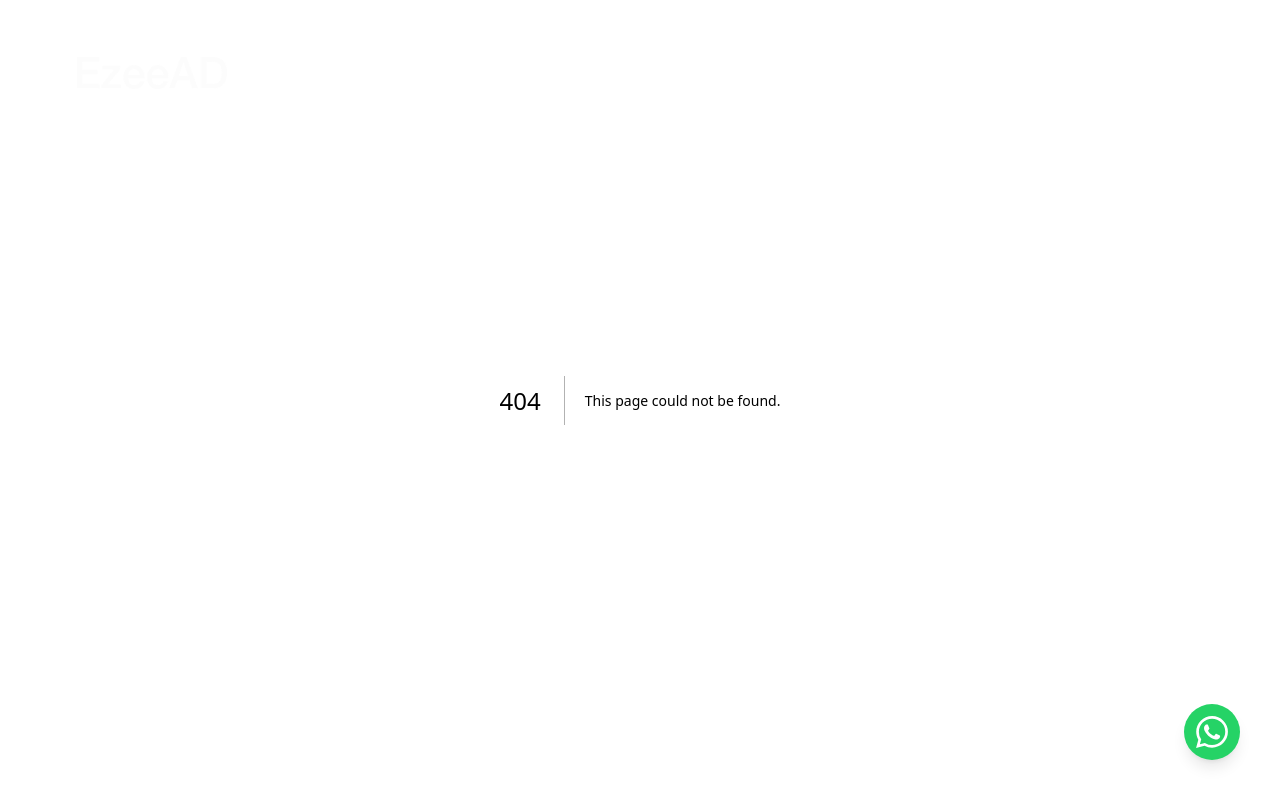
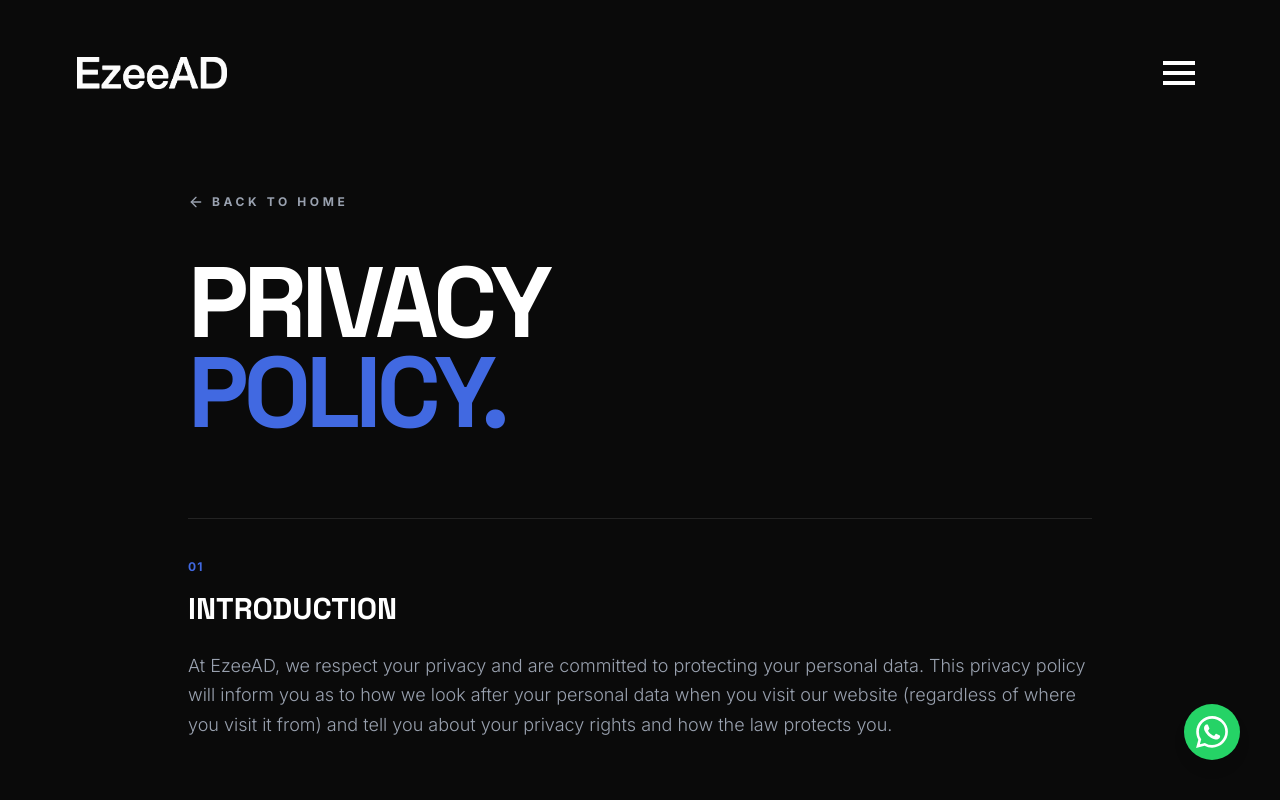
Before and after one commit to Ezeeanything/new-project, a Next.js app: page /privacy in a window 1280 px wide. Before the commit this address had no page. Shown: the top 800 px of the page. Built offline with nearby package versions, Linux system fonts and the light colour scheme.

Commit message:
Security & Compliance: Implemented strict middleware security headers, Content Security Policy (CSP), and new Privacy/Terms pages for professional agency positioning.

```diff
--- a/app/components/Footer.tsx
+++ b/app/components/Footer.tsx
@@ -4,6 +4,7 @@ import Image from "next/image";
 import { motion } from "framer-motion";
 import { CheckCircle2 } from "lucide-react";
 import { useForm, ValidationError } from '@formspree/react';
+import Link from "next/link";
 
 const InstagramIcon = (props: any) => <svg {...props} xmlns="http://www.w3.org/2000/svg" width="24" height="24" viewBox="0 0 24 24" fill="none" stroke="currentColor" strokeWidth="2" strokeLinecap="round" strokeLinejoin="round"><rect width="20" height="20" x="2" y="2" rx="5" ry="5"/><path d="M16 11.37A4 4 0 1 1 12.63 8 4 4 0 0 1 16 11.37z"/><line x1="17.5" x2="17.51" y1="6.5" y2="6.5"/></svg>;
 const LinkedinIcon = (props: any) => <svg {...props} xmlns="http://www.w3.org/2000/svg" width="24" height="24" viewBox="0 0 24 24" fill="none" stroke="currentColor" strokeWidth="2" strokeLinecap="round" strokeLinejoin="round"><path d="M16 8a6 6 0 0 1 6 6v7h-4v-7a2 2 0 0 0-2-2 2 2 0 0 0-2 2v7h-4v-7a6 6 0 0 1 6-6z"/><rect width="4" height="12" x="2" y="9"/><circle cx="4" cy="4" r="2"/></svg>;
@@ -50,9 +51,9 @@ export default function Footer() {
           <div className="flex flex-col">
             <h4 className="font-space font-bold text-lg mb-6 uppercase tracking-wider text-gray-400">Navigation</h4>
             <ul className="space-y-4 font-inter text-gray-300">
-              <li><a href="#" className="hover:text-[#4169E1] transition-colors">About Us</a></li>
-              <li><a href="#" className="hover:text-[#4169E1] transition-colors">Work</a></li>
-              <li><a href="#" className="hover:text-[#4169E1] transition-colors">Contact Us</a></li>
+              <li><Link href="/about" className="hover:text-[#4169E1] transition-colors">About Us</Link></li>
+              <li><Link href="/portfolio" className="hover:text-[#4169E1] transition-colors">Work</Link></li>
+              <li><Link href="/contact" className="hover:text-[#4169E1] transition-colors">Contact Us</Link></li>
             </ul>
           </div>
 
@@ -117,9 +118,9 @@ export default function Footer() {
           <div>© 2026 EzeeAD. All rights reserved.</div>
           <div className="hidden md:block">Crafted with excellence in Lagos, Nigeria</div>
           <div className="flex items-center gap-4">
-            <a href="#" className="hover:text-white transition-colors">Privacy Policy</a>
+            <Link href="/privacy" className="hover:text-white transition-colors">Privacy Policy</Link>
             <span>|</span>
-            <a href="#" className="hover:text-white transition-colors">Terms</a>
+            <Link href="/terms" className="hover:text-white transition-colors">Terms</Link>
           </div>
         </div>
 
--- /dev/null
+++ b/app/privacy/page.tsx
@@ -0,0 +1,69 @@
+import Navbar from "../components/Navbar";
+import Footer from "../components/Footer";
+import { ArrowLeft } from "lucide-react";
+import Link from "next/link";
+
+export default function PrivacyPolicy() {
+  const sections = [
+    {
+      title: "Introduction",
+      content: "At EzeeAD, we respect your privacy and are committed to protecting your personal data. This privacy policy will inform you as to how we look after your personal data when you visit our website (regardless of where you visit it from) and tell you about your privacy rights and how the law protects you."
+    },
+    {
+      title: "Data We Collect",
+      content: "We may collect, use, store and transfer different kinds of personal data about you which we have grouped together as follows: \n\n• Identity Data: Includes first name, last name, username or similar identifier.\n• Contact Data: Includes email address and telephone numbers.\n• Technical Data: Includes internet protocol (IP) address, your login data, browser type and version, time zone setting and location, and other technology on the devices you use to access this website.\n• Usage Data: Includes information about how you use our website, products and services."
+    },
+    {
+      title: "Pixels & Analytics",
+      content: "We use the Meta Pixel and Vercel Analytics to measure the performance of our website and improve our marketing efforts. These tools collect information about your interaction with our site and help us serve more relevant advertisements. You can opt-out of cookies through your browser settings."
+    },
+    {
+      title: "How We Use Your Data",
+      content: "We will only use your personal data when the law allows us to. Most commonly, we will use your personal data in the following circumstances:\n\n• To register you as a new client.\n• To process and deliver your project.\n• To manage our relationship with you.\n• To improve our website, services, and marketing."
+    },
+    {
+      title: "Your Rights",
+      content: "Under certain circumstances, you have rights under data protection laws in relation to your personal data, including the right to request access, correction, erasure, restriction, transfer, to object to processing, and to withdraw consent."
+    }
+  ];
+
+  return (
+    <main className="bg-[#0A0A0A] min-h-screen selection:bg-[#4169E1] selection:text-white">
+      <Navbar />
+
+      <div className="max-w-[1000px] mx-auto pt-32 md:pt-48 pb-24 px-6 md:px-12">
+        <Link href="/" className="inline-flex items-center gap-2 text-gray-400 hover:text-white transition-colors mb-12 uppercase text-xs tracking-[0.3em] font-bold">
+          <ArrowLeft className="w-4 h-4" /> Back to Home
+        </Link>
+
+        <h1 className="font-space font-black text-6xl md:text-[100px] leading-[0.9] tracking-tighter uppercase text-white mb-20">
+          Privacy <br /> <span className="text-[#4169E1]">Policy.</span>
+        </h1>
+
+        <div className="flex flex-col gap-16">
+          {sections.map((section, idx) => (
+            <div key={idx} className="border-t border-white/10 pt-10">
+              <span className="text-[#4169E1] font-bold block mb-4 tracking-widest text-xs">0{idx + 1}</span>
+              <h2 className="font-space font-bold text-2xl md:text-3xl uppercase text-white mb-6">
+                {section.title}
+              </h2>
+              <p className="text-gray-400 font-inter font-light text-lg leading-relaxed whitespace-pre-line">
+                {section.content}
+              </p>
+            </div>
+          ))}
+        </div>
+
+        <div className="mt-24 p-10 bg-white/5 border border-white/10 rounded-2xl">
+          <h2 className="font-space font-bold text-xl uppercase text-white mb-4">Contact</h2>
+          <p className="text-gray-400 font-light">
+            If you have any questions about this privacy policy, please contact us at: <br />
+            <span className="text-[#4169E1] font-bold mt-2 inline-block">hello@ezeead.com</span>
+          </p>
+        </div>
+      </div>
+
+      <Footer />
+    </main>
+  );
+}
--- /dev/null
+++ b/app/terms/page.tsx
@@ -0,0 +1,69 @@
+import Navbar from "../components/Navbar";
+import Footer from "../components/Footer";
+import { ArrowLeft } from "lucide-react";
+import Link from "next/link";
+
+export default function TermsAndConditions() {
+  const sections = [
+    {
+      title: "Agreement",
+      content: "By engaging EzeeAD for design services, you agree to be bound by these Terms and Conditions. These terms govern the professional relationship between EzeeAD and its clients during the planning, execution, and delivery of design projects."
+    },
+    {
+      title: "Design Ownership",
+      content: "Upon full payment for the services rendered, the client owns the final high-resolution design files and assets. EzeeAD retains the right to display the work in our portfolio, case studies, and marketing materials to demonstrate our expertise."
+    },
+    {
+      title: "Payment Terms",
+      content: "Projects require a 50% upfront commitment fee before work commences. The remaining 50% balance is due upon project completion and before the final handover of source files. All payments are non-refundable once the creative process has begun."
+    },
+    {
+      title: "Revisions",
+      content: "Our standard packages include up to two rounds of major revisions unless otherwise specified in your project quote. Additional revisions beyond this scope will be billed at our standard hourly rate of $500/hr."
+    },
+    {
+      title: "Confidentiality",
+      content: "We respect the competitive nature of your business. EzeeAD will not disclose any sensitive business information shared during the project lifecycle to third parties without your explicit written consent."
+    }
+  ];
+
+  return (
+    <main className="bg-[#0A0A0A] min-h-screen selection:bg-[#4169E1] selection:text-white">
+      <Navbar />
+
+      <div className="max-w-[1000px] mx-auto pt-32 md:pt-48 pb-24 px-6 md:px-12">
+        <Link href="/" className="inline-flex items-center gap-2 text-gray-400 hover:text-white transition-colors mb-12 uppercase text-xs tracking-[0.3em] font-bold">
+          <ArrowLeft className="w-4 h-4" /> Back to Home
+        </Link>
+
+        <h1 className="font-space font-black text-6xl md:text-[100px] leading-[0.9] tracking-tighter uppercase text-white mb-20">
+          Terms <br /> <span className="text-[#4169E1]">Conditions.</span>
+        </h1>
+
+        <div className="flex flex-col gap-16">
+          {sections.map((section, idx) => (
+            <div key={idx} className="border-t border-white/10 pt-10">
+              <span className="text-[#4169E1] font-bold block mb-4 tracking-widest text-xs">0{idx + 1}</span>
+              <h2 className="font-space font-bold text-2xl md:text-3xl uppercase text-white mb-6">
+                {section.title}
+              </h2>
+              <p className="text-gray-400 font-inter font-light text-lg leading-relaxed whitespace-pre-line">
+                {section.content}
+              </p>
+            </div>
+          ))}
+        </div>
+
+        <div className="mt-24 p-10 bg-white/5 border border-white/10 rounded-2xl">
+          <h2 className="font-space font-bold text-xl uppercase text-white mb-4">Legal Notice</h2>
+          <p className="text-gray-400 font-light">
+            EzeeAD reserves the right to update these terms at any time. Significant changes will be communicated to active clients. <br />
+            Last updated: April 10, 2026
+          </p>
+        </div>
+      </div>
+
+      <Footer />
+    </main>
+  );
+}
--- /dev/null
+++ b/middleware.ts
@@ -0,0 +1,62 @@
+import { NextResponse } from 'next/server';
+import type { NextRequest } from 'next/server';
+
+export function middleware(request: NextRequest) {
+  const nonce = Buffer.from(crypto.randomUUID()).toString('base64');
+
+  // Strict Content Security Policy
+  const cspHeader = `
+    default-src 'self';
+    script-src 'self' 'unsafe-inline' 'unsafe-eval' https://*.vercel-scripts.com https://connect.facebook.net https://*.facebook.net;
+    style-src 'self' 'unsafe-inline' https://fonts.googleapis.com;
+    img-src 'self' blob: data: https://*.facebook.com https://*.facebook.net https://*.vercel-insights.com;
+    font-src 'self' https://fonts.gstatic.com data:;
+    object-src 'none';
+    base-uri 'self';
+    form-action 'self';
+    frame-src 'self' https://*.facebook.com https://*.facebook.net;
+    frame-ancestors 'none';
+    connect-src 'self' https://*.vercel-analytics.com https://*.vercel-insights.com https://*.facebook.com https://*.facebook.net https://*.whatsapp.com;
+    upgrade-insecure-requests;
+  `.replace(/\s{2,}/g, ' ').trim();
+
+  const requestHeaders = new Headers(request.headers);
+  requestHeaders.set('x-nonce', nonce);
+  requestHeaders.set('Content-Security-Policy', cspHeader);
+
+  const response = NextResponse.next({
+    request: {
+      headers: requestHeaders,
+    },
+  });
+
+  // Security Headers
+  response.headers.set('Content-Security-Policy', cspHeader);
+  response.headers.set('Referrer-Policy', 'strict-origin-when-cross-origin');
+  response.headers.set('X-Content-Type-Options', 'nosniff');
+  response.headers.set('X-Frame-Options', 'DENY');
+  response.headers.set('Strict-Transport-Security', 'max-age=31536000; includeSubDomains; preload');
+  response.headers.set('X-XSS-Protection', '1; mode=block');
+  response.headers.set('Permissions-Policy', 'camera=(), microphone=(), geolocation=(), interest-cohort=()');
+
+  return response;
+}
+
+export const config = {
+  matcher: [
+    /*
+     * Match all request paths except for the ones starting with:
+     * - api (API routes)
+     * - _next/static (static files)
+     * - _next/image (image optimization files)
+     * - favicon.ico (favicon file)
+     */
+    {
+      source: '/((?!api|_next/static|_next/image|favicon.ico).*)',
+      missing: [
+        { type: 'header', key: 'next-router-prefetch' },
+        { type: 'header', key: 'purpose', value: 'prefetch' },
+      ],
+    },
+  ],
+};
```
